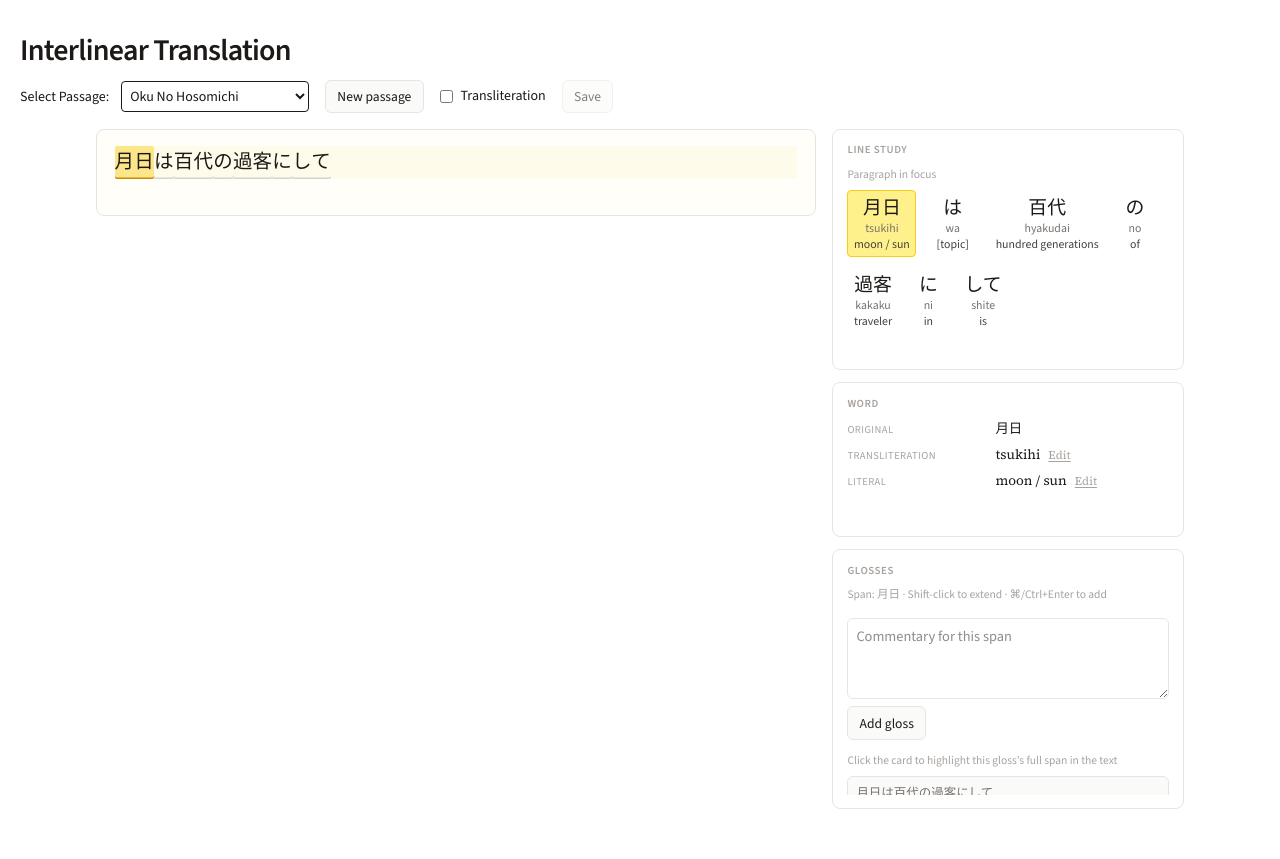
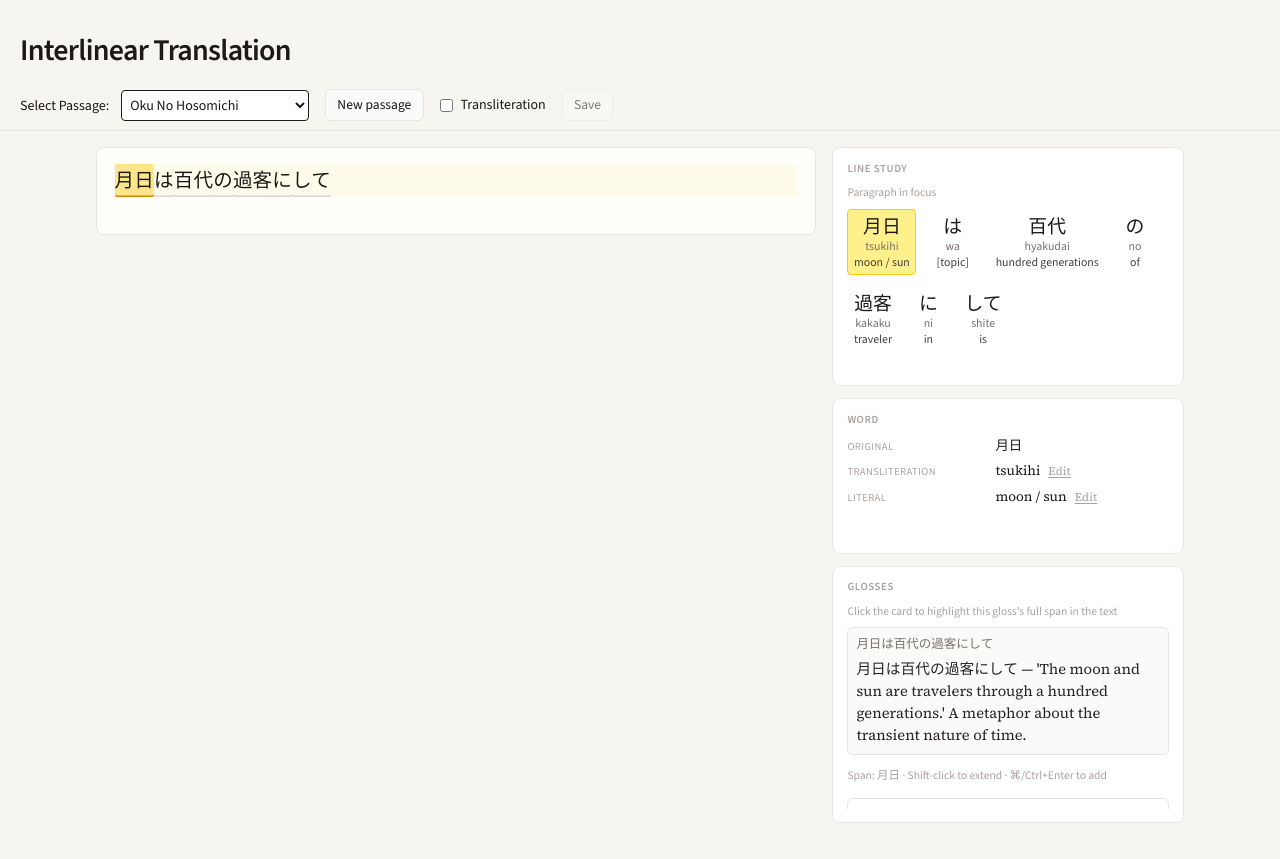
Before and after one commit to firezdog/interlinear-translation, a React app: page / in a window 1280 px wide. Both pictures are taken after a click on the button "月日". Built offline with nearby package versions, Linux system fonts and the light colour scheme.

Commit message:
make top toolbar sticky and jump to gloss view when clicking on related text

```diff
--- a/src/components/GlossPanel.tsx
+++ b/src/components/GlossPanel.tsx
@@ -26,6 +26,7 @@ function GlossPanel({
     const [editing, setEditing] = useState(false);
     const [editDraft, setEditDraft] = useState("");
     const focusedCardRef = useRef<HTMLDivElement | null>(null);
+    const glossListRef = useRef<HTMLDivElement | null>(null);
 
     useEffect(() => {
         if (!selectionRange) setDraft("");
@@ -42,17 +43,6 @@ function GlossPanel({
         }
     }, [focusedGloss?.content, editing]);
 
-    useEffect(() => {
-        if (!focusedGloss) {
-            setEditing(false);
-            return;
-        }
-        focusedCardRef.current?.scrollIntoView({
-            block: "nearest",
-            inline: "nearest",
-        });
-    }, [focusedGloss]);
-
     const ordered = useMemo(
         () =>
             [...glosses].sort(
@@ -61,6 +51,37 @@ function GlossPanel({
             ),
         [glosses]
     );
+
+    useEffect(() => {
+        if (!focusedGloss) {
+            setEditing(false);
+        }
+    }, [focusedGloss]);
+
+    useEffect(() => {
+        if (selectedToken < 0 || ordered.length === 0) return;
+        const target =
+            (focusedGloss && focusedCardRef.current) ||
+            glossListRef.current?.querySelector<HTMLElement>(".gloss-card");
+        if (!target) return;
+
+        const panel = target.closest(".panel-body");
+        if (panel instanceof HTMLElement) {
+            const targetRect = target.getBoundingClientRect();
+            const panelRect = panel.getBoundingClientRect();
+            const above = targetRect.top < panelRect.top + 4;
+            const below = targetRect.bottom > panelRect.bottom - 4;
+            if (above || below) {
+                panel.scrollTop += targetRect.top - panelRect.top - 8;
+            }
+            return;
+        }
+
+        target.scrollIntoView({
+            block: "nearest",
+            inline: "nearest",
+        });
+    }, [selectedToken, focusedGloss, ordered]);
 
     const draftSpan =
         selectionRange != null
@@ -96,40 +117,6 @@ function GlossPanel({
         <section className="study-panel study-panel-gloss" aria-label="Glosses">
             <h2>Glosses</h2>
             <div className="panel-body">
-                {selectionRange ? (
-                    <div className="gloss-compose">
-                        <p className="gloss-hint">
-                            Span: {draftSpan}
-                            {" · "}
-                            Shift-click to extend · ⌘/Ctrl+Enter to add
-                        </p>
-                        <textarea
-                            className="gloss-compose-input"
-                            value={draft}
-                            onChange={(e) => setDraft(e.target.value)}
-                            onKeyDown={(e) => {
-                                if (
-                                    e.key === "Enter" &&
-                                    (e.metaKey || e.ctrlKey)
-                                ) {
-                                    e.preventDefault();
-                                    submitDraft();
-                                }
-                            }}
-                            placeholder="Commentary for this span"
-                            rows={3}
-                            aria-label="New gloss commentary"
-                        />
-                        <button
-                            type="button"
-                            className="gloss-compose-submit"
-                            onClick={submitDraft}
-                        >
-                            Add gloss
-                        </button>
-                    </div>
-                ) : null}
-
                 {selectedToken < 0 ? (
                     selectionRange ? null : (
                         <p className="panel-empty">
@@ -146,7 +133,7 @@ function GlossPanel({
                                 ? `${ordered.length} glosses · tightest first · click a card to highlight its full span`
                                 : "Click the card to highlight this gloss’s full span in the text"}
                         </p>
-                        <div className="gloss-list">
+                        <div className="gloss-list" ref={glossListRef}>
                             {ordered.map((g) => {
                                 const isFocus = focusedGloss?.id === g.id;
                                 if (isFocus) {
@@ -235,6 +222,40 @@ function GlossPanel({
                         </div>
                     </>
                 )}
+
+                {selectionRange ? (
+                    <div className="gloss-compose">
+                        <p className="gloss-hint">
+                            Span: {draftSpan}
+                            {" · "}
+                            Shift-click to extend · ⌘/Ctrl+Enter to add
+                        </p>
+                        <textarea
+                            className="gloss-compose-input"
+                            value={draft}
+                            onChange={(e) => setDraft(e.target.value)}
+                            onKeyDown={(e) => {
+                                if (
+                                    e.key === "Enter" &&
+                                    (e.metaKey || e.ctrlKey)
+                                ) {
+                                    e.preventDefault();
+                                    submitDraft();
+                                }
+                            }}
+                            placeholder="Commentary for this span"
+                            rows={3}
+                            aria-label="New gloss commentary"
+                        />
+                        <button
+                            type="button"
+                            className="gloss-compose-submit"
+                            onClick={submitDraft}
+                        >
+                            Add gloss
+                        </button>
+                    </div>
+                ) : null}
             </div>
         </section>
     );
--- a/src/index.css
+++ b/src/index.css
@@ -2,6 +2,7 @@
 
 @theme {
   --spacing-study-rail-top: 0.75rem;
+  --spacing-passage-toolbar: 2.75rem;
   --container-reading: 40rem;
   --container-rail: 22rem;
   --spacing-layout-gap: 1rem;
@@ -29,6 +30,17 @@ body {
   color: #1c1917;
   -webkit-font-smoothing: antialiased;
   text-rendering: optimizeLegibility;
+}
+
+.passage-toolbar {
+  position: sticky;
+  top: 0;
+  z-index: 20;
+  margin-inline: -1.25rem;
+  padding-inline: 1.25rem;
+  padding-block: 0.55rem;
+  background: var(--color-page);
+  border-bottom: 1px solid var(--color-panel-border);
 }
 
 .study-layout {
@@ -148,8 +160,8 @@ button.tok.tok-in-span[aria-pressed="true"] {
   flex-direction: column;
   gap: 0.75rem;
   position: sticky;
-  top: var(--spacing-study-rail-top);
-  height: calc(100vh - 7.5rem);
+  top: calc(var(--spacing-passage-toolbar) + var(--spacing-study-rail-top));
+  height: calc(100vh - var(--spacing-passage-toolbar) - 5rem);
   max-height: 46rem;
   min-height: 28rem;
 }
@@ -420,11 +432,16 @@ button.tok.tok-in-span[aria-pressed="true"] {
   color: var(--color-panel-muted);
 }
 
+.gloss-list + .gloss-compose,
+.gloss-hint + .gloss-compose,
+.panel-empty + .gloss-compose {
+  margin-top: 0.75rem;
+}
+
 .gloss-compose {
   display: flex;
   flex-direction: column;
   gap: 0.45rem;
-  margin-bottom: 0.75rem;
 }
 
 .gloss-compose-input {
```
Also changed, not shown: 1 other file (tests, documents, lock files or other folders).
